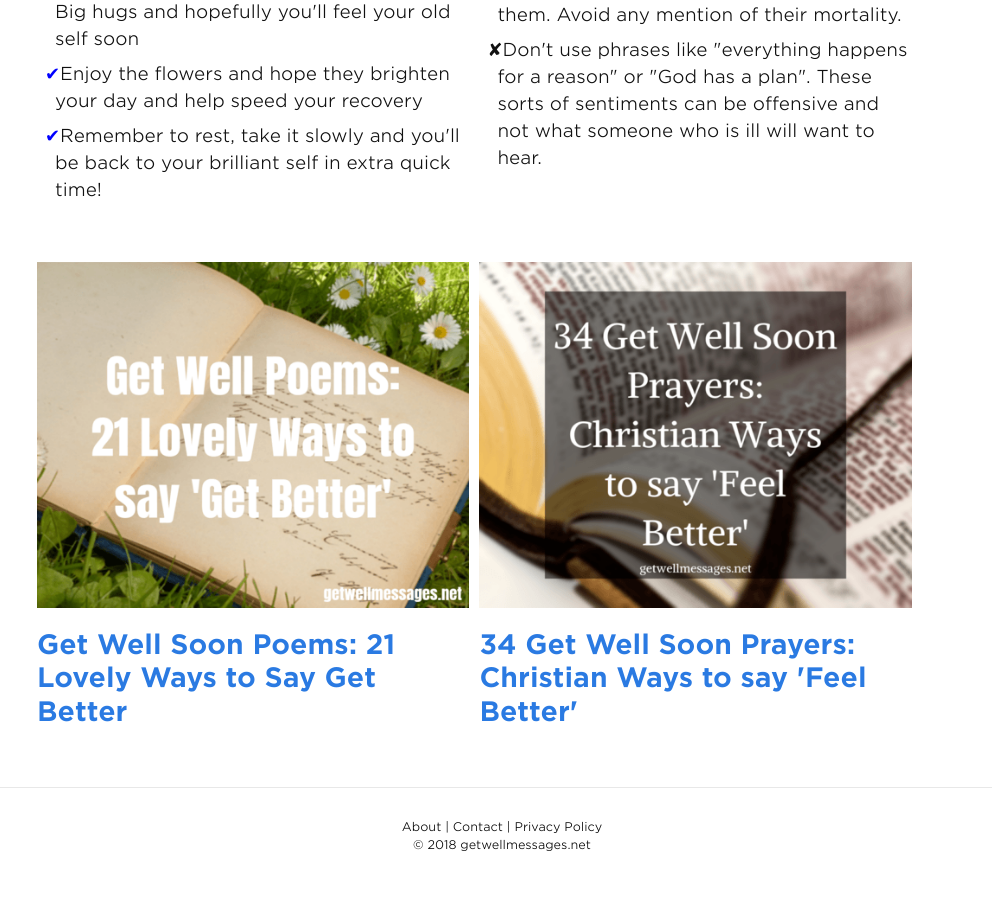
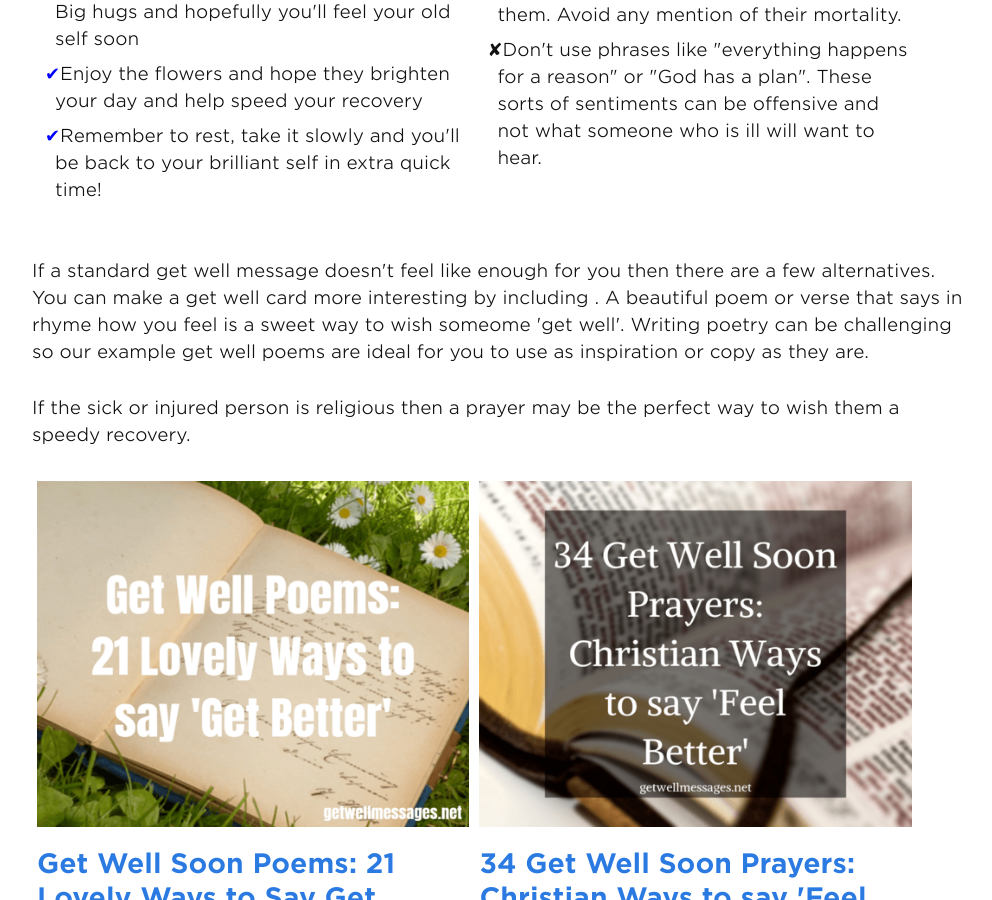
Before and after one commit to andyml123/andyml123.github.io, a Jekyll site: the page built from imagetest.md, in a window 1280 px wide and 900 px high, scrolled down 2620 px. Shown: the whole window, without its empty margins (138-1130 px from the left). Built offline with Jekyll 4.4.1, drawn with Linux system fonts in a browser that asks for light colours.

Commit message:
Update imagetest.md

```diff
--- a/imagetest.md
+++ b/imagetest.md
@@ -85,6 +85,13 @@ There are a few things you should absolutley avoid saying in your get well soon
 </div>
 </div>
 
+<p>If a standard get well message doesn't feel like enough for you then there are a few alternatives. You can make a get well card more interesting by including  . A beautiful poem or verse that says in rhyme how you feel is a sweet way to wish someome 'get well'. Writing poetry can be challenging so our example get well poems are ideal for you to use as inspiration or copy as they are.
+</p>
+
+<p>
+If the sick or injured person is religious then a prayer may be the perfect way to wish them a speedy recovery.
+</p>
+
 <div class="row">
   <div class="column">
     <a href="/get-well-poems"> <img class="img" src="/img/get-well-poems.png" alt="" /></a><h2><a class="page-link" href="/get-well-poems">Get Well Soon Poems: 21 Lovely Ways to Say Get Better</a></h2>
```
